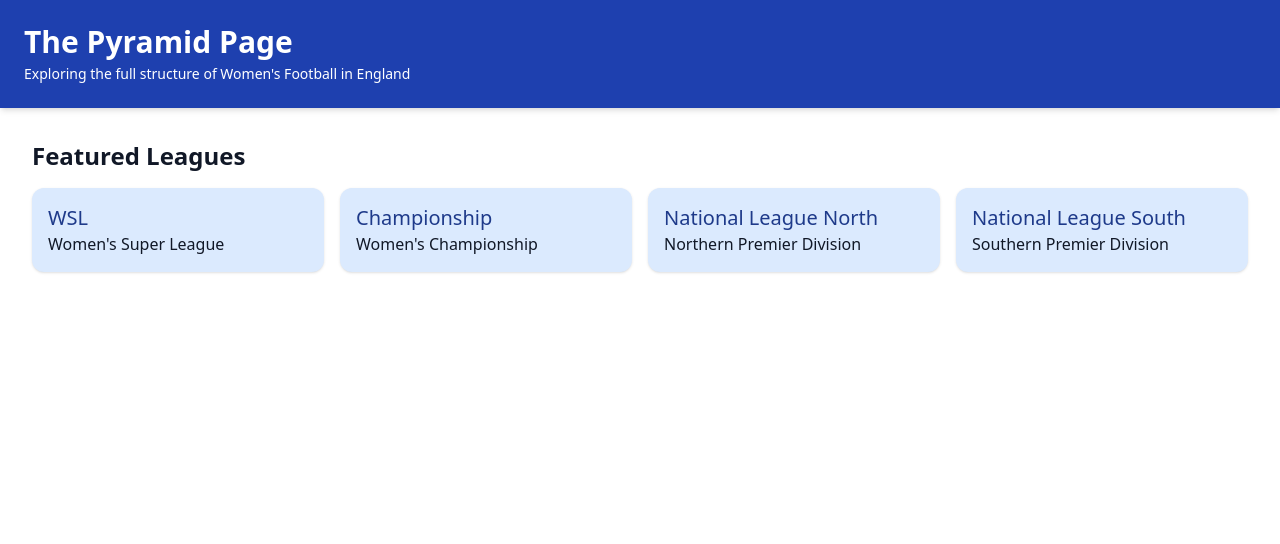
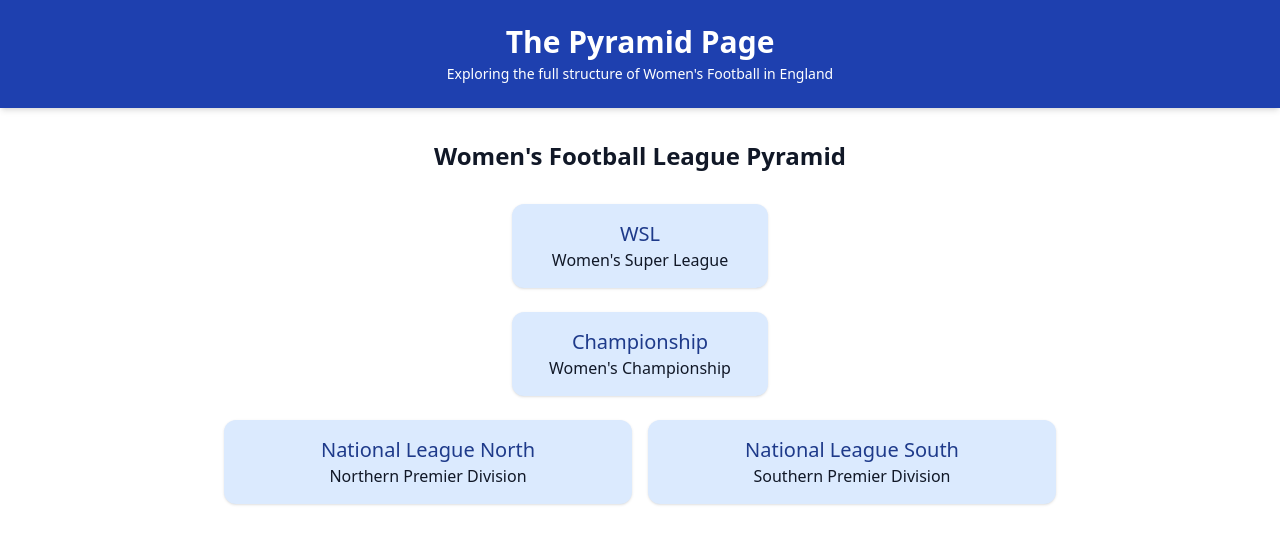
Before and after one commit to jhickey011/the-pyramid-page, a Next.js app: page / in a window 1280 px wide. Shown: the top 544 px of the page. Built offline with nearby package versions, Linux system fonts and the light colour scheme.

Commit message:
Update page.tsx

```diff
--- a/app/page.tsx
+++ b/app/page.tsx
@@ -1,31 +1,41 @@
 export default function Home() {
   return (
     <main className="min-h-screen bg-white text-gray-900">
-      <header className="p-6 shadow-md bg-blue-800 text-white">
+      <header className="p-6 shadow-md bg-blue-800 text-white text-center">
         <h1 className="text-3xl font-bold">The Pyramid Page</h1>
         <p className="text-sm mt-1">Exploring the full structure of Women's Football in England</p>
       </header>
 
-      <section className="p-8">
-        <h2 className="text-2xl font-semibold mb-4">Featured Leagues</h2>
-        <ul className="grid grid-cols-1 sm:grid-cols-2 lg:grid-cols-4 gap-4">
-          <li className="bg-blue-100 p-4 rounded-xl shadow">
-            <a href="/leagues/wsl" className="text-xl font-medium text-blue-900">WSL</a>
+      <section className="p-8 max-w-4xl mx-auto">
+        <h2 className="text-2xl font-semibold mb-8 text-center">Women's Football League Pyramid</h2>
+
+        {/* Row 1: WSL */}
+        <div className="grid grid-cols-1 place-items-center mb-6">
+          <a href="/leagues/wsl" className="bg-blue-100 hover:bg-blue-200 transition rounded-xl shadow p-4 w-64 text-center">
+            <h3 className="text-xl font-medium text-blue-900">WSL</h3>
             <p>Women's Super League</p>
-          </li>
-          <li className="bg-blue-100 p-4 rounded-xl shadow">
-            <a href="/leagues/championship" className="text-xl font-medium text-blue-900">Championship</a>
+          </a>
+        </div>
+
+        {/* Row 2: Championship */}
+        <div className="grid grid-cols-1 place-items-center mb-6">
+          <a href="/leagues/championship" className="bg-blue-100 hover:bg-blue-200 transition rounded-xl shadow p-4 w-64 text-center">
+            <h3 className="text-xl font-medium text-blue-900">Championship</h3>
             <p>Women's Championship</p>
-          </li>
-          <li className="bg-blue-100 p-4 rounded-xl shadow">
-            <a href="/leagues/national-north" className="text-xl font-medium text-blue-900">National League North</a>
+          </a>
+        </div>
+
+        {/* Row 3: National North & South */}
+        <div className="grid grid-cols-1 sm:grid-cols-2 gap-4 justify-center">
+          <a href="/leagues/national-north" className="bg-blue-100 hover:bg-blue-200 transition rounded-xl shadow p-4 w-full text-center">
+            <h3 className="text-xl font-medium text-blue-900">National League North</h3>
             <p>Northern Premier Division</p>
-          </li>
-          <li className="bg-blue-100 p-4 rounded-xl shadow">
-            <a href="/leagues/national-south" className="text-xl font-medium text-blue-900">National League South</a>
+          </a>
+          <a href="/leagues/national-south" className="bg-blue-100 hover:bg-blue-200 transition rounded-xl shadow p-4 w-full text-center">
+            <h3 className="text-xl font-medium text-blue-900">National League South</h3>
             <p>Southern Premier Division</p>
-          </li>
-        </ul>
+          </a>
+        </div>
       </section>
     </main>
   );
```
